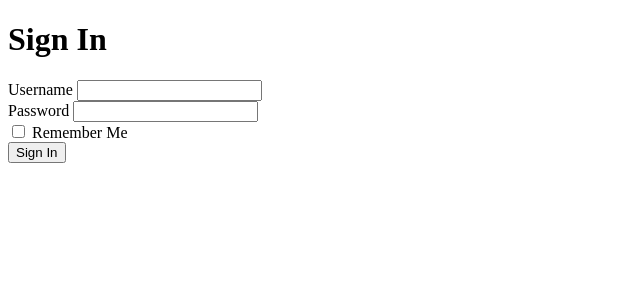
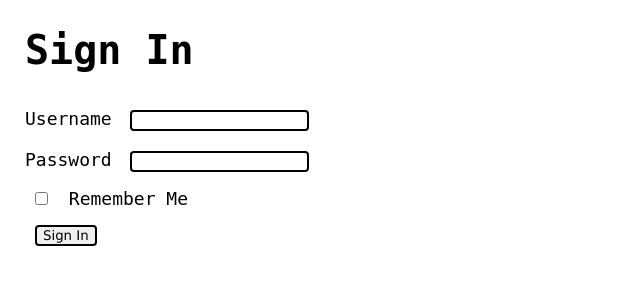
Before and after one commit to lukalelovic/Personal-Portfolio-Blog, a Flask app: page /login in a window 1280 px wide. Shown: the top 300 px of the page, without its empty margins (0-640 px from the left). Run offline with Flask 2, Linux system fonts and the light colour scheme; some libraries are stand-ins or nearby versions.

Commit message:
Login Design Commit

```diff
--- a/app/static/main.css
+++ b/app/static/main.css
@@ -53,7 +53,7 @@ span {
     line-height: 30px;
 }
 
-label { font-size: 18px; }
+label { font-size: 18px; color: black; }
 
 button {
     background-color: rgb(105, 105, 105);
@@ -63,6 +63,14 @@ button {
     height: 50px;
     font-size: 16px;
     cursor: pointer;
+}
+
+input, button {
+    border: 2px solid black;
+    border-radius: 4px;
+    font-family: Verdana, Geneva, Tahoma, sans-serif;
+    width: fit-content;
+    margin: 10px;
 }
 
 a:hover { color: rgb(76, 76, 76); }
@@ -211,7 +219,6 @@ a:hover { color: rgb(76, 76, 76); }
     max-width: 350px;
     margin-left: 12px;
     display: inline-block;
-    overflow: hidden;
 }
 
 .b-box p {
@@ -226,7 +233,7 @@ a:hover { color: rgb(76, 76, 76); }
 .b-image {
     width: 350px;
     height: 300px;
-    overflow: hidden;
+    object-fit: cover;
 }
 
 /* Contact */
@@ -289,6 +296,12 @@ a:hover { color: rgb(76, 76, 76); }
 #Post .info-box span { color: black; }
 
 #Post a { color: blue; }
+
+/* Login */
+.login {
+    color: black;
+    margin-left: 25px;
+}
 
 @media only screen and (max-width: 1500px) {
     #navbar-right-align { margin-left: 65vw; }
--- a/app/templates/_edit-post.html
+++ b/app/templates/_edit-post.html
@@ -3,6 +3,7 @@
 <!DOCTYPE html>
 <html>
     <head>
+	<title>Edit Post</title>
         <meta name="viewport" content="width=device-with, initial-scale=1">
     </head>
     <body data-spy="scroll" data-target=".navbar">
--- a/app/templates/dashboard.html
+++ b/app/templates/dashboard.html
@@ -3,6 +3,7 @@
 <!DOCTYPE html>
 <html>
     <head>
+        <title>Blog Dashboard</title>
         <meta name="viewport" content="width=device-with, initial-scale=1">
     </head>
     <body>
--- a/app/templates/login.html
+++ b/app/templates/login.html
@@ -3,10 +3,13 @@
 <!DOCTYPE html>
 <html>
     <head>
+        <title>Login</title>
         <meta name="viewport" content="width=device-with, initial-scale=1">
+        <link href="{{ url_for('static', filename='main.css') }}" rel="stylesheet" type="text/css">
+
     </head>
     <body>
-	<div>
+	<div class="login">
 	    <h1>Sign In</h1>
             {{ wtf.quick_form(form) }}
 	</div>
```
Also changed, not shown: app/templates/index.html (line endings or trailing spaces), 1 other file.
